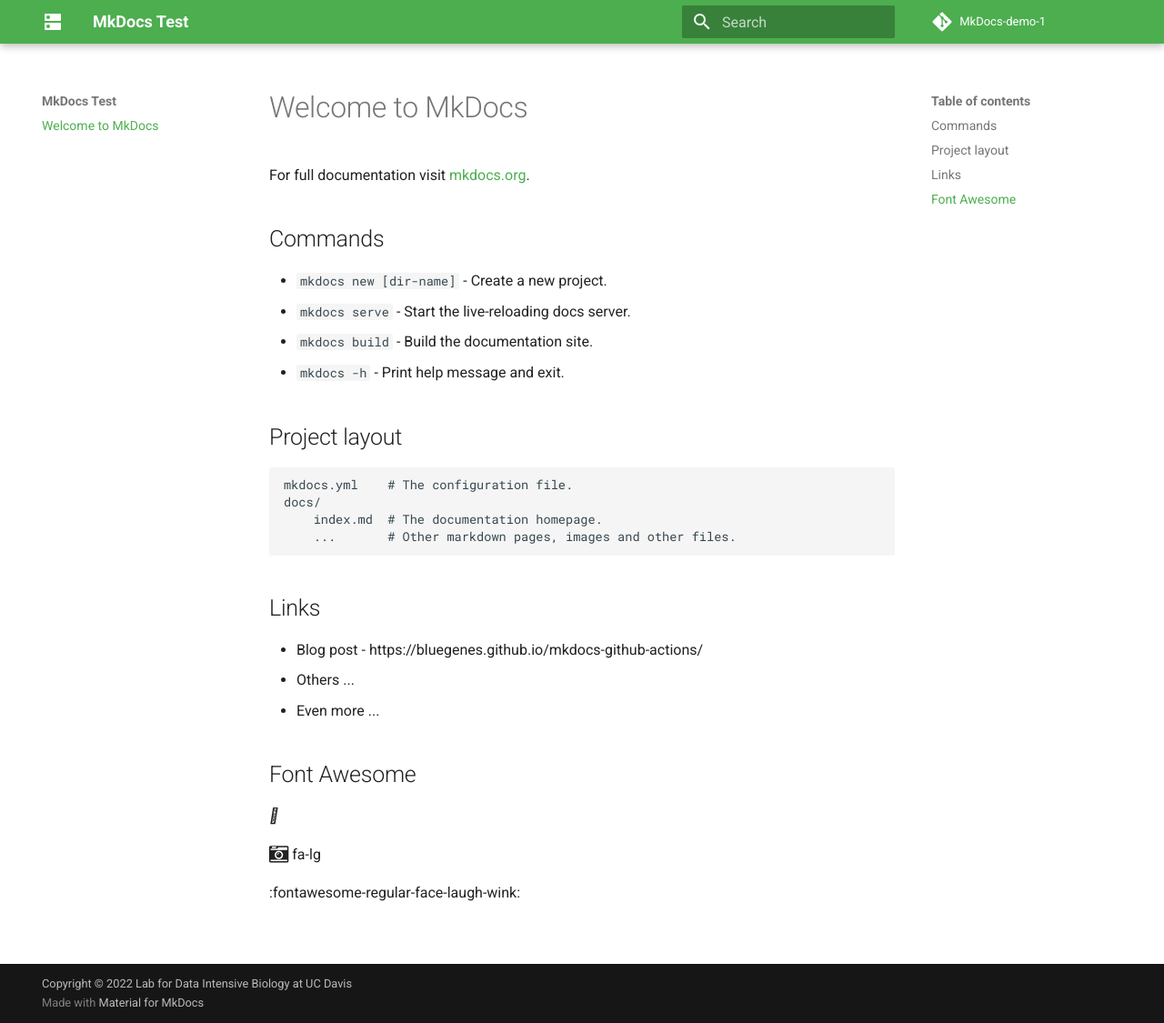
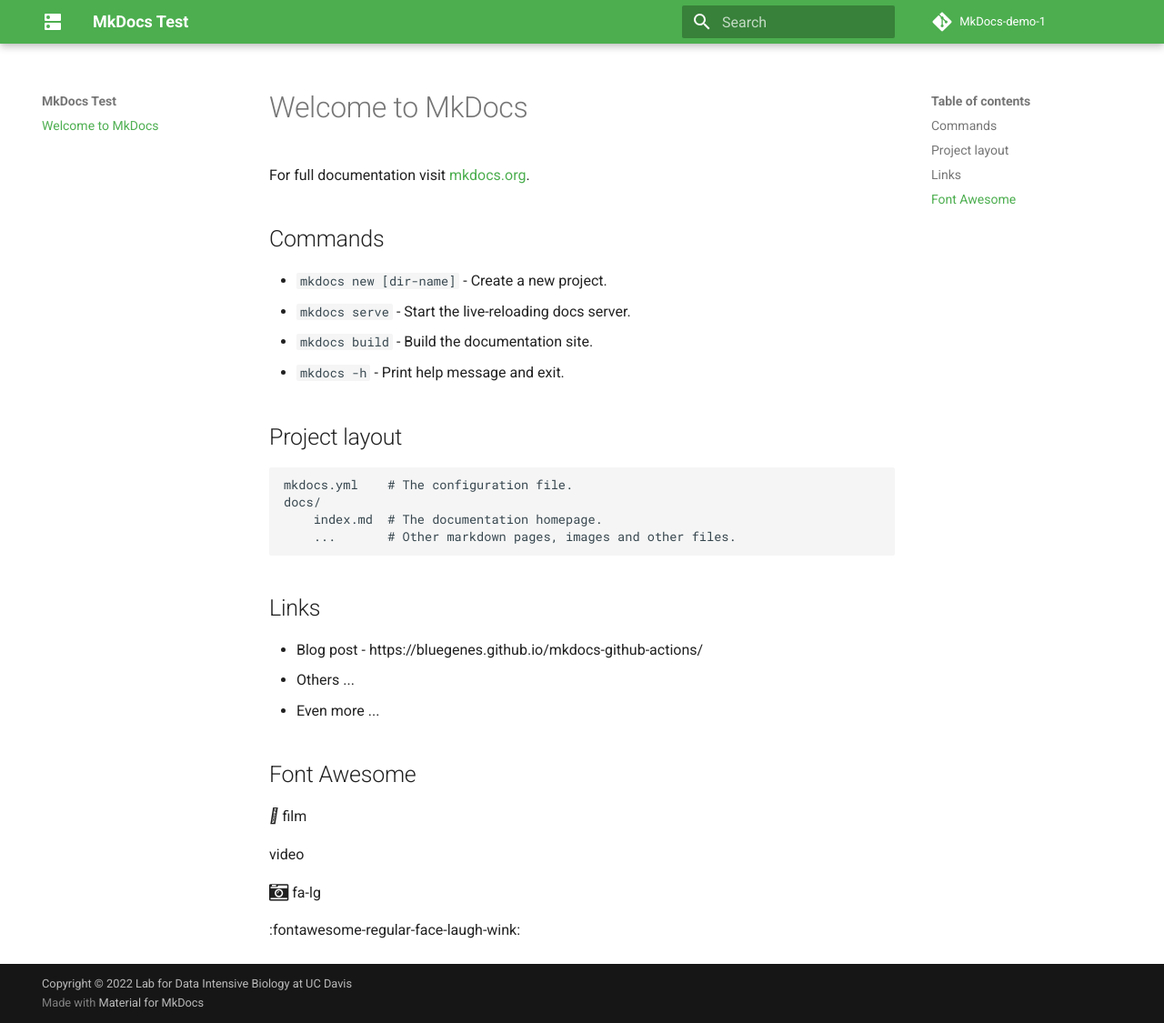
Before and after one commit to raynamharris/MkDocs-demo-1, an MkDocs documentation site: the page built from docs/index.md, in a window 1280 px wide and 1125 px high. Shown: the whole window at 91% size. Built offline with MkDocs 1.6.1 and Material for MkDocs 9.7.7, drawn with Linux system fonts in a browser that asks for light colours; nearby versions of some CDN libraries; comment, search, counter and statistics services are not loaded.

Commit message:
Update index.md

```diff
--- a/docs/index.md
+++ b/docs/index.md
@@ -28,7 +28,9 @@
 
 <link rel="stylesheet" href="https://maxcdn.bootstrapcdn.com/font-awesome/4.6.1/css/font-awesome.min.css">
 
-<i class="fa-solid fa-film"></i></a>
+<i class="fa-solid fa-film"></i></a> film
+
+<i class="fa-solid fa-video"></i> video
 
 <i class="fa fa-camera-retro fa-lg"></i> fa-lg
 
```
